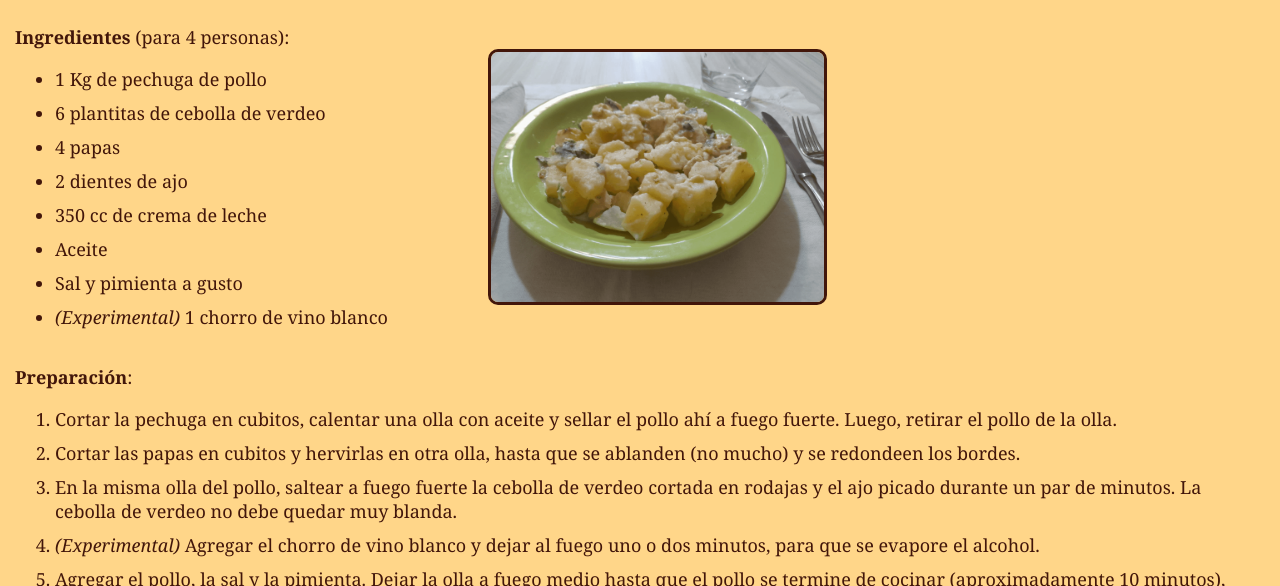
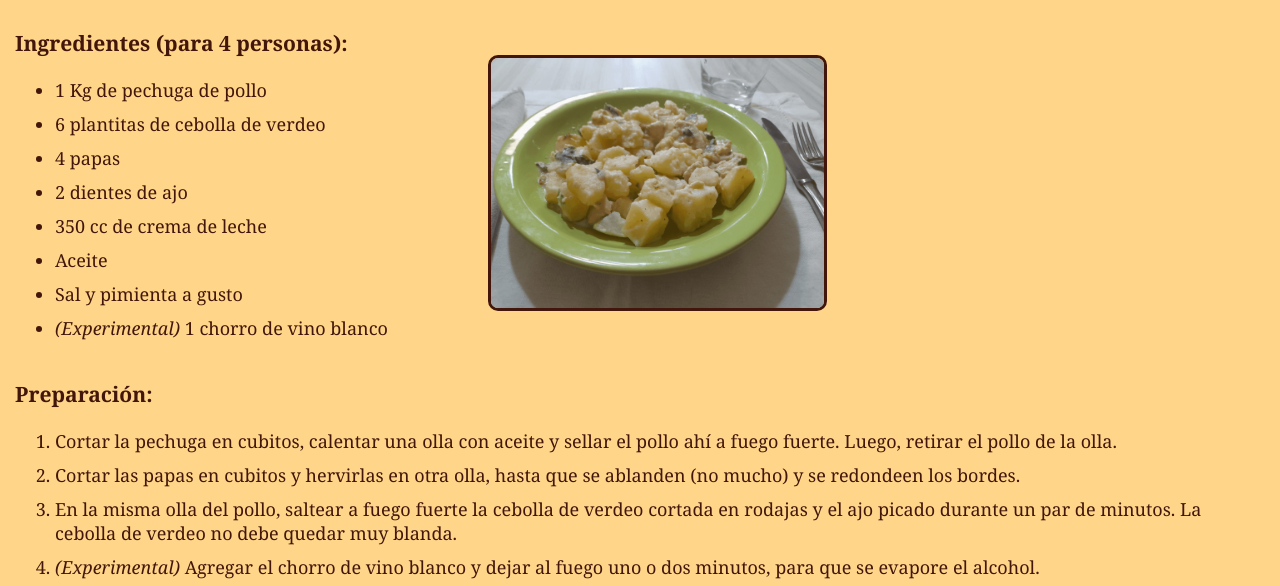
Before and after one commit to AgustinAltamirano/Recetas-del-Carpincho, a plain HTML site: page recipes/comidas/pollo_al_verdeo.html in a window 1280 px wide. Shown: the part 217-803 px from the top of the page. Drawn offline with Linux system fonts and the light colour scheme.

Commit message:
Cambio de tag a títulos de Ingredientes y Preparación Antes eran strong, ahora son h3

```diff
--- a/recipes/comidas/pollo_al_verdeo.html
+++ b/recipes/comidas/pollo_al_verdeo.html
@@ -38,9 +38,7 @@
         </p>
         <div class="contenedor_ingredientes">
           <div>
-            <p>
-              <strong>Ingredientes</strong> (para 4 personas):
-            </p>
+            <h3>Ingredientes (para 4 personas):</h3>
             <ul>
               <li>1 Kg de pechuga de pollo</li>
               <li>6 plantitas de cebolla de verdeo</li>
@@ -54,9 +52,7 @@
           </div>
           <img class="img_receta" src="./images/pollo_al_verdeo.png" title="Pollo al verdeo" alt="Pollo al verdeo">
         </div>
-        <p>
-          <strong>Preparación</strong>:
-        </p>
+        <h3>Preparación:</h3>
         <ol>
           <li>
             Cortar la pechuga en cubitos, calentar una olla con aceite
```
Also changed, not shown: recipes/comidas/croquetas_de_espinaca.html (+2 -6 lines), recipes/comidas/gnocchi_al_disco.html (+2 -6 lines), recipes/comidas/guiso_de_cerdo_con_papas.html (+2 -6 lines), recipes/comidas/medallones_de_lenteja.html (+2 -6 lines), recipes/comidas/milanesas_de_soja.html (+2 -6 lines), recipes/postres/bizcochuelo_banana.html (+2 -6 lines), recipes/postres/turron_aleman.html (+2 -6 lines).
